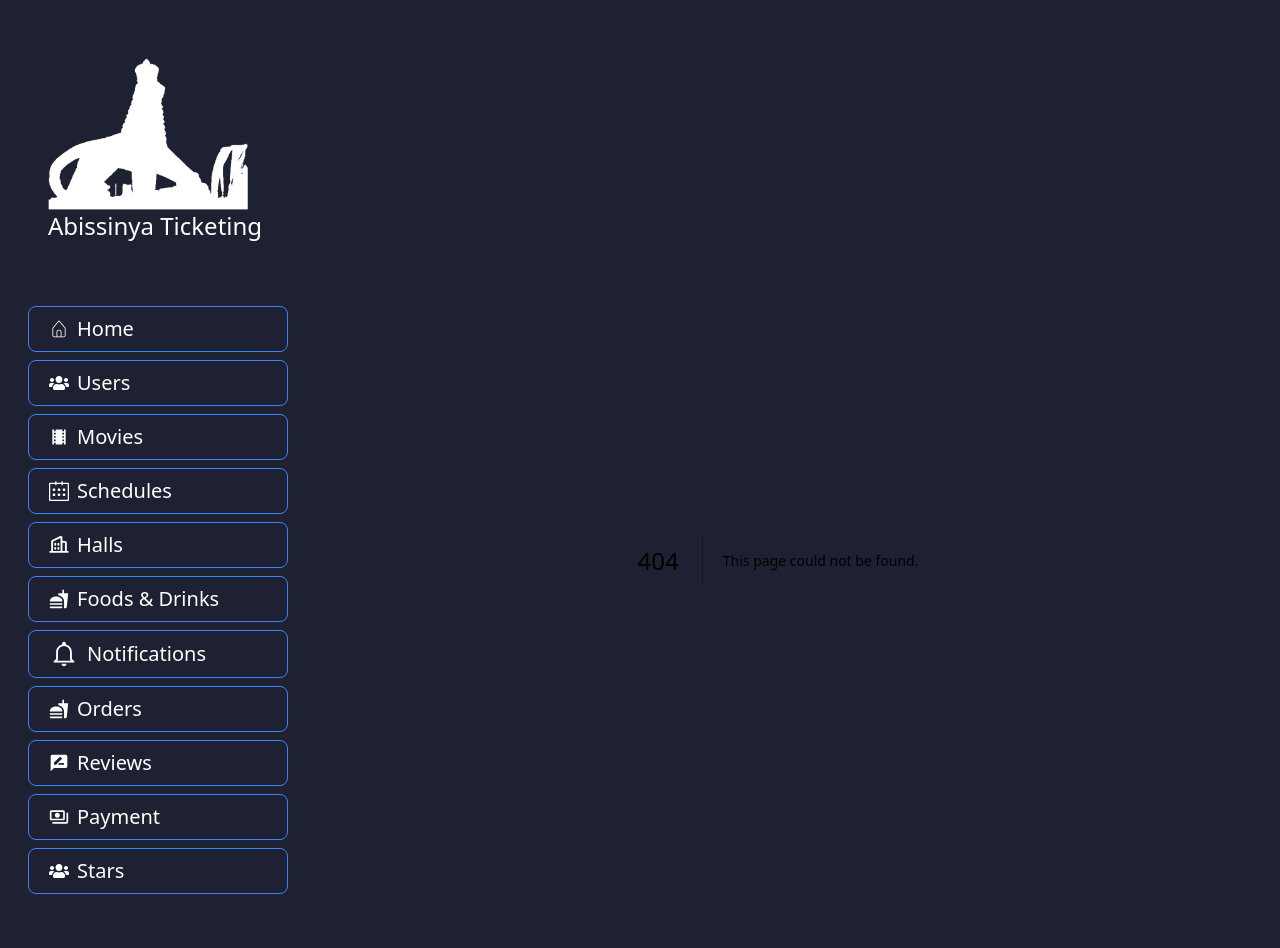
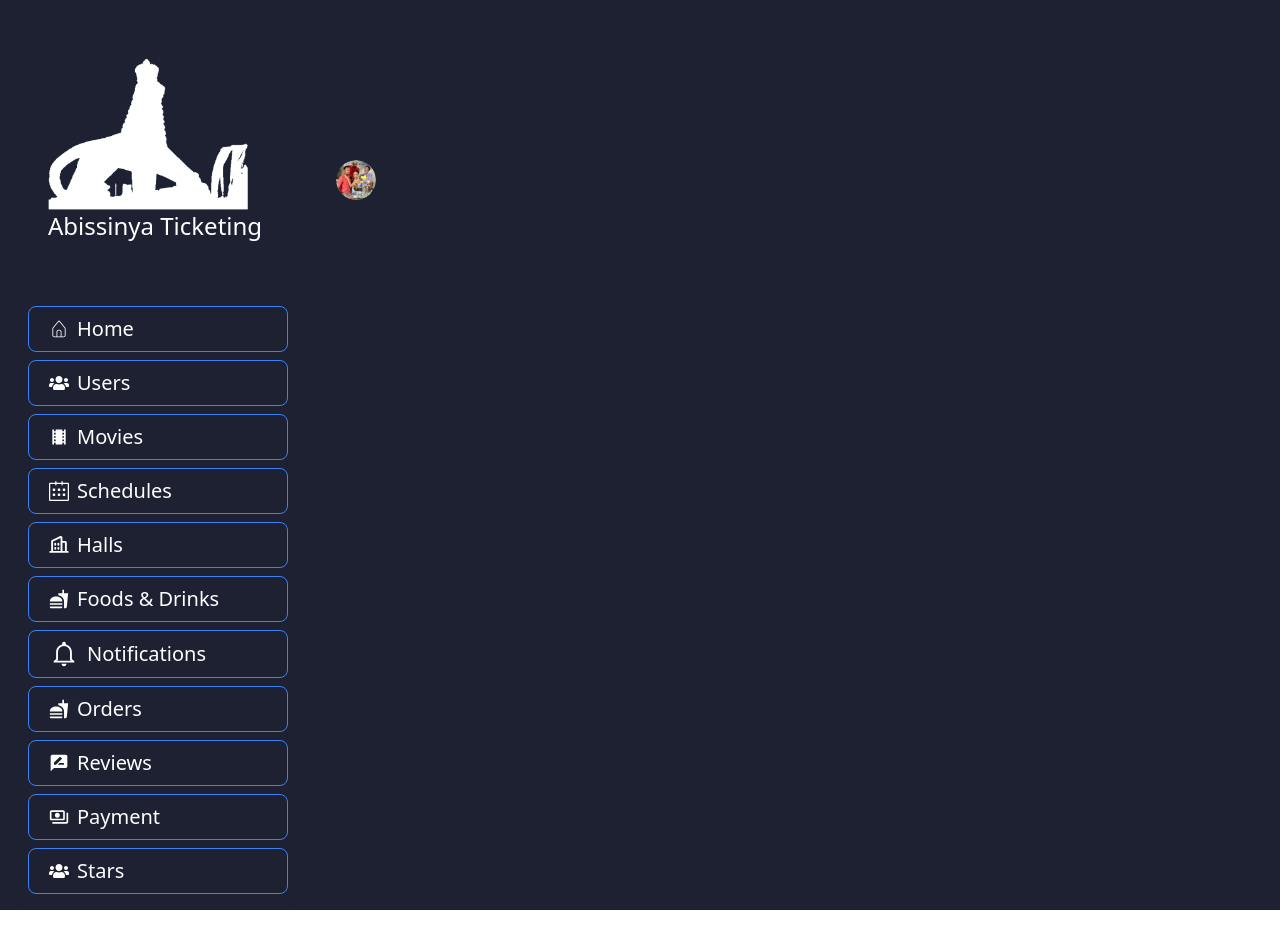
Before and after one commit to asmegithub/abissinya-dashboard, a Next.js app: page /movies/1 in a window 1280 px wide. Before the commit this address had no page. Shown: the top 948 px of the page. After the commit the page ends 910 px from the top, so only its background shows below. Built offline with nearby package versions, Linux system fonts and the light colour scheme.

Commit message:
add movie detail page

```diff
--- /dev/null
+++ b/app/movies/[id]/page.tsx
@@ -0,0 +1,11 @@
+import React from "react";
+import MovieDetail from "../../../components/movieDetail/movieDetail";
+const MovieDetailPage = () => {
+  return (
+    <div className="">
+      <MovieDetail />
+    </div>
+  );
+};
+
+export default MovieDetailPage;
--- /dev/null
+++ b/components/movieDetail/movieDetail.tsx
@@ -0,0 +1,22 @@
+import Image from "next/image";
+import React from "react";
+
+const MovieDetail = () => {
+  return (
+    <div className="">
+      <div className="relative w-10 h-10 overflow-hidden rounded-full">
+        <Image
+          className="rounded-full"
+          src={`/images/movie1.jpg`}
+          alt={`poster`}
+          layout="fill"
+          objectFit="cover"
+        />
+      </div>
+      <div className=""></div>
+      <div className=""></div>
+    </div>
+  );
+};
+
+export default MovieDetail;
```
Also changed, not shown: public/images/movie1.jpg (added).
